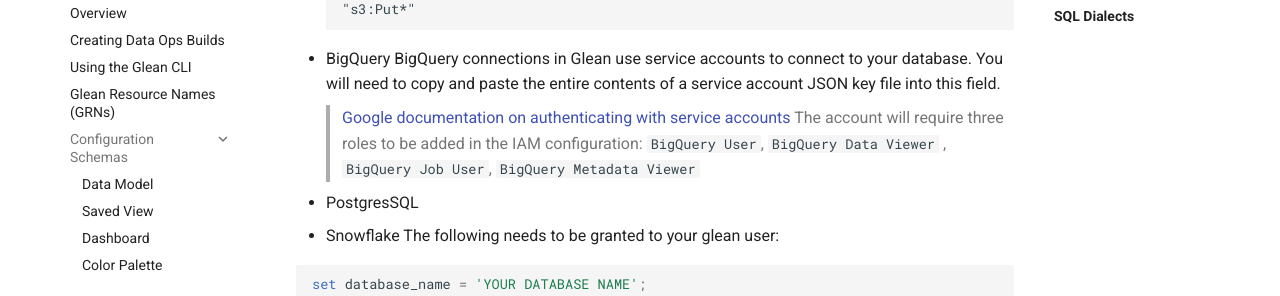
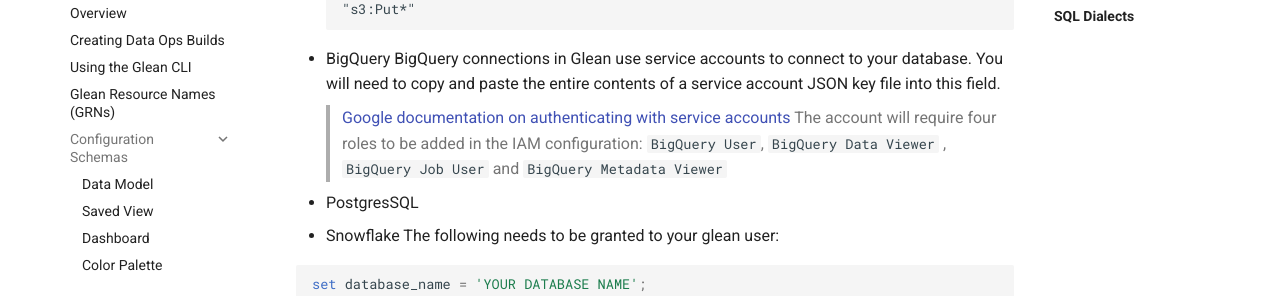
Before and after one commit to gleannyc/documentation, an MkDocs documentation site: the page built from docs/docs/project-management/database-connections.md, in a window 1280 px wide and 900 px high, scrolled down 1584 px. Shown: the part 152-448 px from the top of the window. Built offline with MkDocs 1.6.1 and Material for MkDocs 9.7.7, drawn with Linux system fonts in a browser that asks for light colours.

Commit message:
Update database-connections.md

```diff
--- a/docs/docs/project-management/database-connections.md
+++ b/docs/docs/project-management/database-connections.md
@@ -53,7 +53,7 @@
 - BigQuery
   BigQuery connections in Glean use service accounts to connect to your database. You will need to copy and paste the entire contents of a service account JSON key file into this field.
   > [Google documentation on authenticating with service accounts](https://cloud.google.com/bigquery/docs/authentication/service-account-file)
-  > The account will require three roles to be added in the IAM configuration: `BigQuery User`, `BigQuery Data Viewer` , `BigQuery Job User`, `BigQuery Metadata Viewer`
+  > The account will require four roles to be added in the IAM configuration: `BigQuery User`, `BigQuery Data Viewer` , `BigQuery Job User` and `BigQuery Metadata Viewer`
 - PostgresSQL
 - Snowflake
   The following needs to be granted to your glean user:
```
